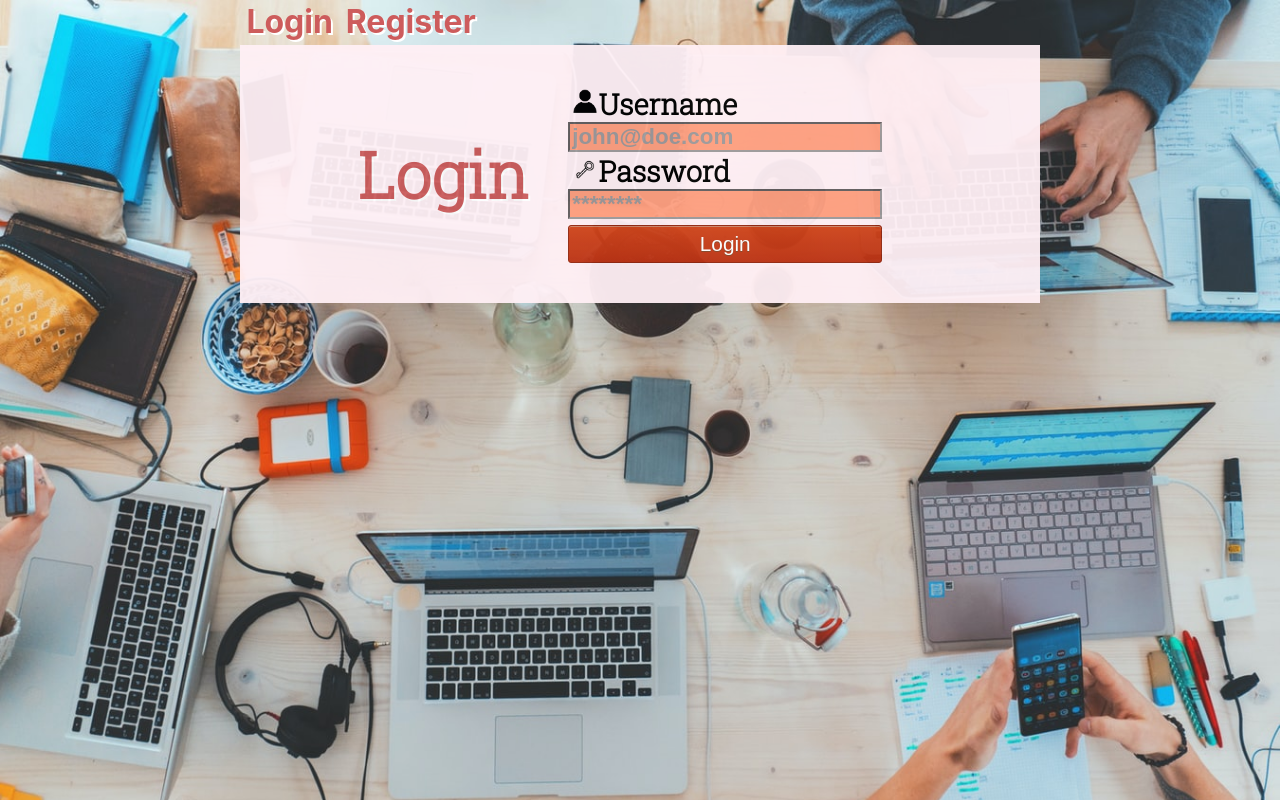
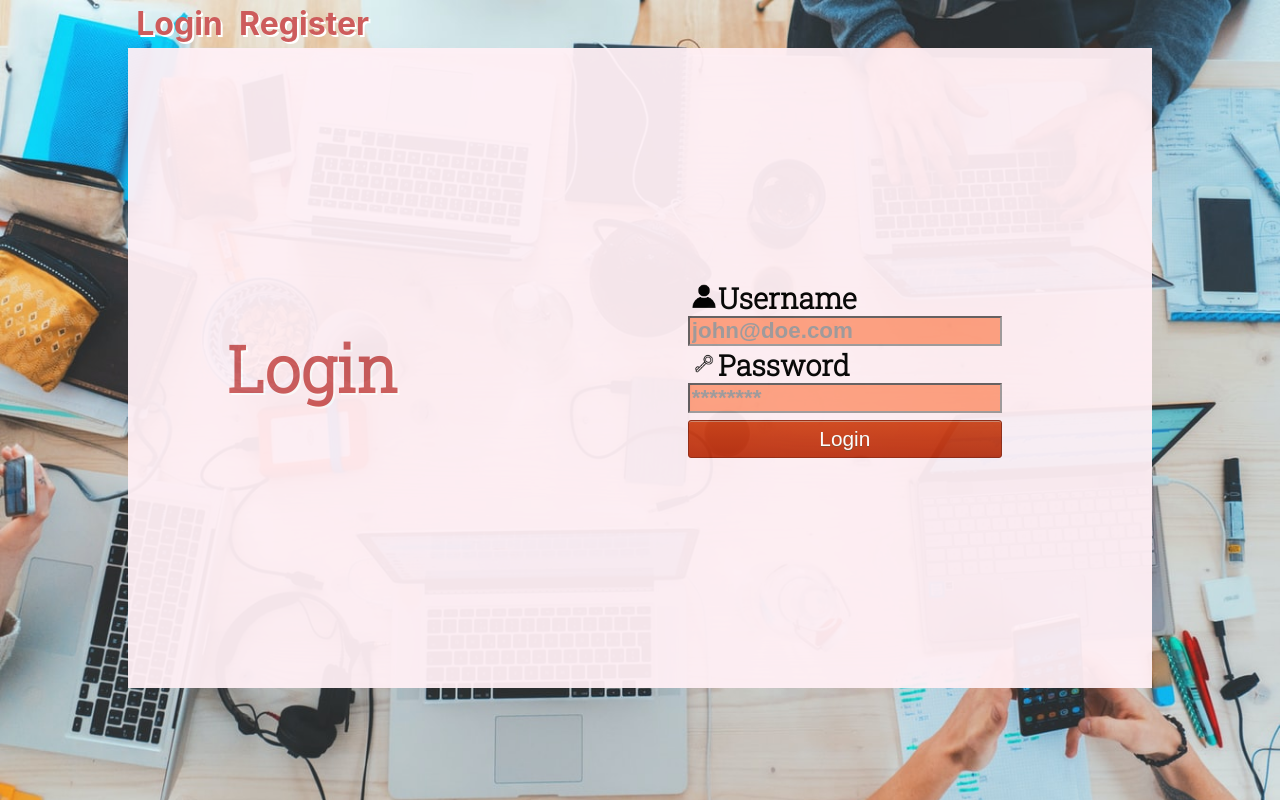
Before and after one commit to BW-Pintereach2-7-27-20/front-end, a React (Create React App) app in the folder pintereach/: page /login in a window 1280 px wide. Built offline with nearby package versions, Linux system fonts and the light colour scheme.

Commit message:
fix sizing

```diff
--- a/pintereach/src/Styled/Container.js
+++ b/pintereach/src/Styled/Container.js
@@ -3,11 +3,13 @@ import styled from 'styled-components';
 const Container = styled.div`
   display: flex;
   justify-content: center;
-  width: 800px;
+  width: 80vw;
+  height: 80vh;
   background-color: lavenderblush;
   opacity: 95%;
 
   h2 {
+    width: 40%;
     align-self: center;
     font-size: 4rem;
     font-family: 'Roboto Slab', serif;
--- a/pintereach/src/components/Dashboard.js
+++ b/pintereach/src/components/Dashboard.js
@@ -12,6 +12,7 @@ const Dashboard = (props) => {
 
   const breakpointColumnsObj = {
     default: 6,
+    1100: 4,
   };
 
   return (
```
